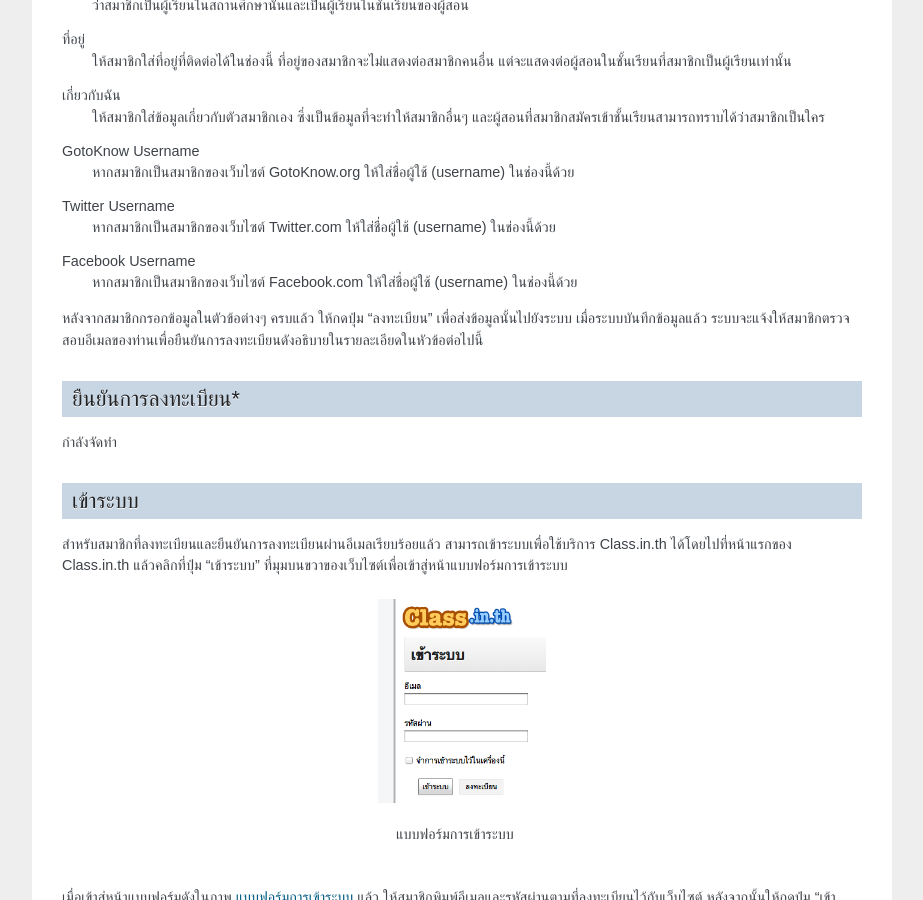
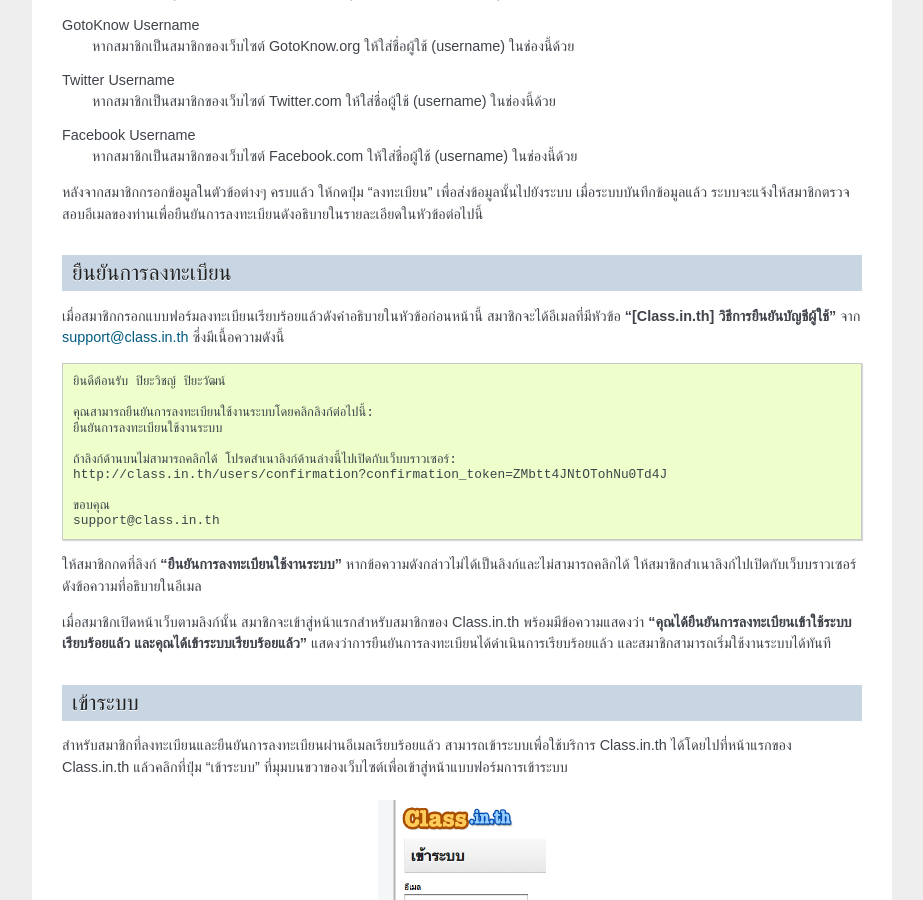
Before and after one commit to thawatchai/usableclass-manual, a Sphinx documentation site: the page built from source/users.rst, in a window 1280 px wide and 900 px high, scrolled down 2478 px. Shown: the whole window, without its empty margins (198-1121 px from the left). Built offline with Sphinx 7.4.7, drawn with Linux system fonts in a browser that asks for light colours; some of the changed text lies outside the part shown.

Commit message:
finish 'registration confirmation' section

```diff
--- a/source/assistants.rst
+++ b/source/assistants.rst
@@ -2,4 +2,4 @@
 สำหรับผู้ช่วยสอน
 =================
 
-เมื่อผู้สอนทำการเพิ่มผู้ช่วยสอนเข้าไปยังชั้นเรียนแล้ว ผู้ช่วยสอนจะสามารถจัดการชั้นเรียนนั้นได้เหมือนกับผู้สอนยกเว้นการปิดชั้นเรียน
+เมื่อผู้สอนทำการเพิ่มผู้ช่วยสอนเข้าไปยังชั้นเรียนแล้ว ผู้ช่วยสอนจะสามารถจัดการชั้นเรียนนั้นได้เหมือนกับผู้สอนทุกอย่างยกเว้นการปิดชั้นเรียน ดังนั้นผู้ช่วยสอนสามารถอ่านคู่มือนี้ในบทที่เกี่ยวข้องกับผู้สอนเพื่อเรียนรู้วิธีการในการใช้งาน Class.in.th ได้
--- a/source/conf.py
+++ b/source/conf.py
@@ -205,6 +205,8 @@
 \defaultfontfeatures{Mapping=tex-text,Scale=1.4}
 %\setromanfont[Mapping=tex-text]{TH Niramit AS}
 \setromanfont[Mapping=tex-text]{KaniGa}
+%\setmonofont[Mapping=tex-text]{TH Chakra Petch}
+\setmonofont[Mapping=tex-text]{TH Mali Grade 6}
 \setcounter{tocdepth}{3}
 '''
 
--- a/source/users.rst
+++ b/source/users.rst
@@ -68,10 +68,27 @@
 
 หลังจากสมาชิกกรอกข้อมูลในตัวข้อต่างๆ ครบแล้ว ให้กดปุ่ม "ลงทะเบียน" เพื่อส่งข้อมูลนั้นไปยังระบบ เมื่อระบบบันทึกข้อมูลแล้ว ระบบจะแจ้งให้สมาชิกตรวจสอบอีเมลของท่านเพื่อยืนยันการลงทะเบียนดังอธิบายในรายละเอียดในหัวข้อต่อไปนี้
 
-ยืนยันการลงทะเบียน*
+ยืนยันการลงทะเบียน
 ===================
 
-กำลังจัดทำ
+เมื่อสมาชิกกรอกแบบฟอร์มลงทะเบียนเรียบร้อยแล้วดังคำอธิบายในหัวข้อก่อนหน้านี้ สมาชิกจะได้อีเมลที่มีหัวข้อ **"[Class.in.th] วิธีการยืนยันบัญชีผู้ใช้"** จาก support@class.in.th ซึ่งมีเนื้อความดังนี้
+
+::
+
+  ยินดีต้อนรับ ปิยะวิชญ์ ปิยะวัฒน์
+
+  คุณสามารถยืนยันการลงทะเบียนใช้งานระบบโดยคลิกลิงก์ต่อไปนี้:
+  ยืนยันการลงทะเบียนใช้งานระบบ
+
+  ถ้าลิงก์ด้านบนไม่สามารถคลิกได้ โปรดสำเนาลิงก์ด้านล่างนี้ไปเปิดกับเว็บบราวเซอร์:
+  http://class.in.th/users/confirmation?confirmation_token=ZMbtt4JNtOTohNu0Td4J
+
+  ขอบคุณ
+  support@class.in.th
+
+ให้สมาชิกกดที่ลิงก์ **"ยืนยันการลงทะเบียนใช้งานระบบ"** หากข้อความดังกล่าวไม่ได้เป็นลิงก์และไม่สามารถคลิกได้ ให้สมาชิกสำเนาลิงก์ไปเปิดกับเว็บบราวเซอร์ดังข้อความที่อธิบายในอีเมล
+
+เมื่อสมาชิกเปิดหน้าเว็บตามลิงก์นั้น สมาชิกจะเข้าสู่หน้าแรกสำหรับสมาชิกของ Class.in.th พร้อมมีข้อความแสดงว่า **"คุณได้ยืนยันการลงทะเบียนเข้าใช้ระบบเรียบร้อยแล้ว และคุณได้เข้าระบบเรียบร้อยแล้ว"** แสดงว่าการยืนยันการลงทะเบียนได้ดำเนินการเรียบร้อยแล้ว และสมาชิกสามารถเริ่มใช้งานระบบได้ทันที
 
 เข้าระบบ
 ========
```
Also changed, not shown: source/_static/users/sign_up_form.jpg, 1 other file.
